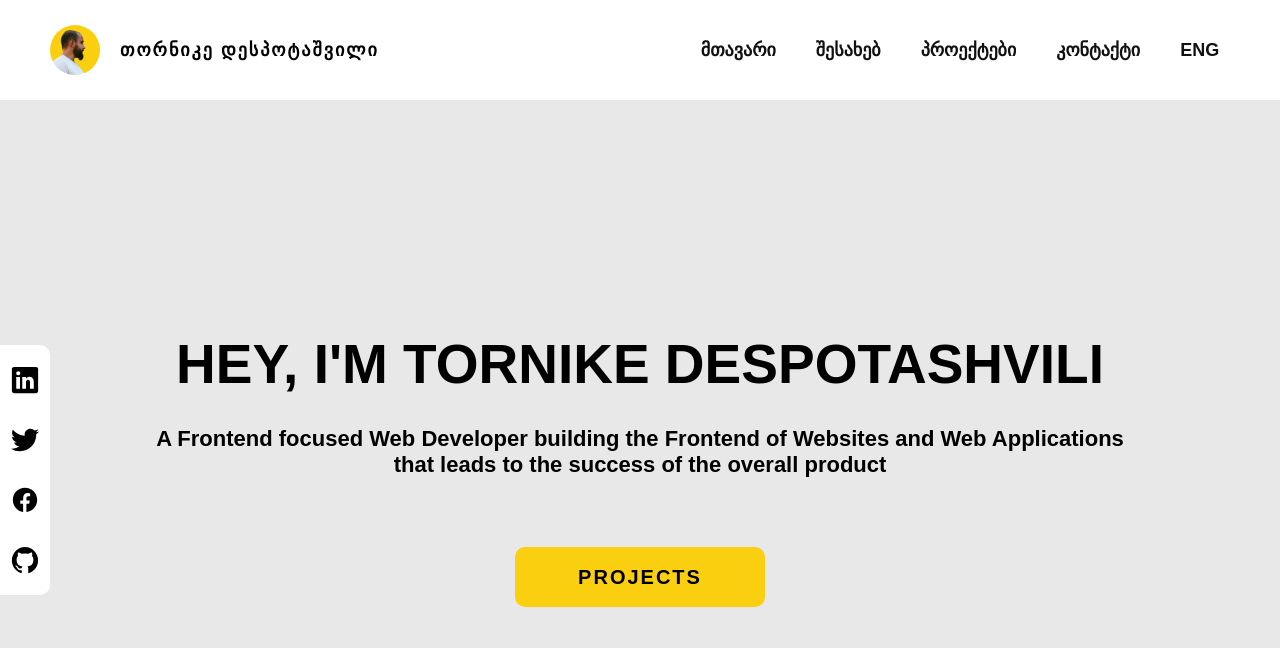
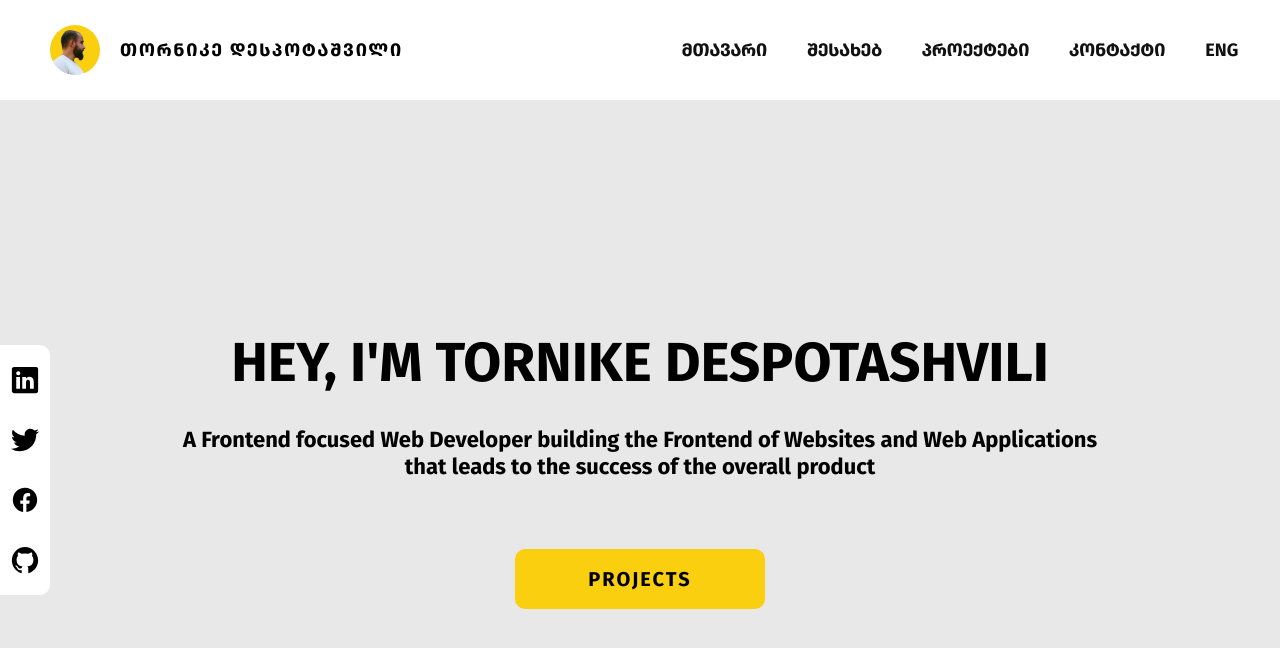
Before and after one commit to Desp0o/portfolio, a React (Create React App) app: page / in a window 1280 px wide. Shown: the top 648 px of the page. Built offline with nearby package versions, Linux system fonts and the light colour scheme; a small style sheet from the web is missing.

Commit message:
font change

```diff
--- a/src/georgian.css
+++ b/src/georgian.css
@@ -1,8 +1,11 @@
-@import url('https://free.bboxtype.com/embedfonts/?family=FiraGO:700');
+@font-face {
+    font-family: blabla;
+    src: url("./FiraGO-Bold.ttf");
+  }
 
 
-.geoStyle{
-    font-family: 'FiraGO',sans-serif!important;
+  .geoStyle{
+    font-family: blabla !important;
     font-feature-settings: "case" !important;
     font-weight: bolder !important;
   }
```
